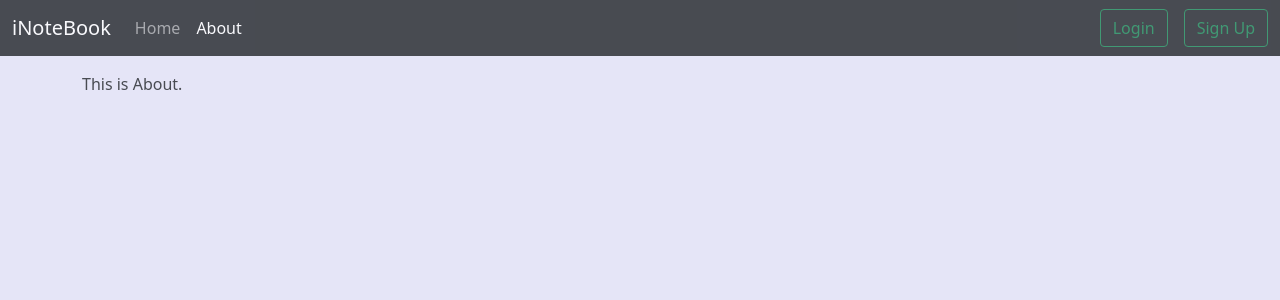
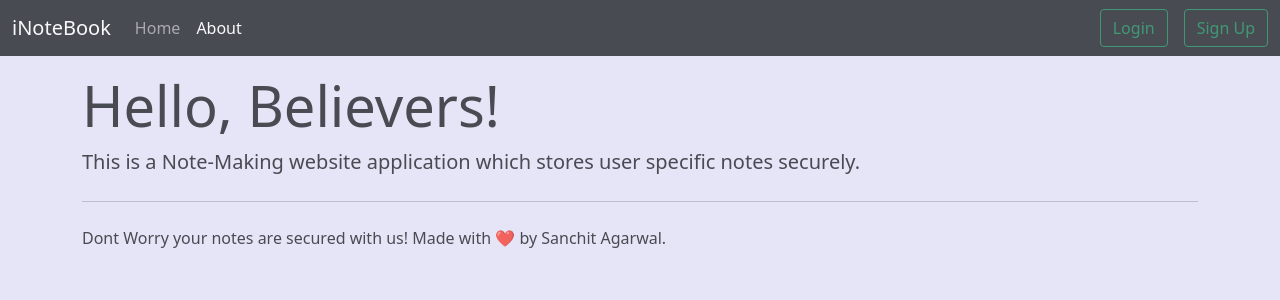
Before and after one commit to Sanchitagarwal7/inotebook, a React (Create React App) app: page /about in a window 1280 px wide. Shown: the top 300 px of the page. Built offline with nearby package versions, Linux system fonts and the light colour scheme.

Commit message:
added jumbotron and login to sign up link

```diff
--- a/src/components/About.js
+++ b/src/components/About.js
@@ -1,12 +1,21 @@
-import React from 'react';
+import React from "react";
 
-function About(){
-
-    return(
+function About() {
+  return (
     <>
-        This is About.
+      <div className="jumbotron">
+        <h1 className="display-4">Hello, Believers!</h1>
+        <p className="lead">
+            This is a Note-Making website application which stores user specific notes securely.
+        </p>
+        <hr className="my-4" />
+        <p>
+            Dont Worry your notes are secured with us!
+            Made with &#10084;&#65039; by Sanchit Agarwal.
+        </p>
+      </div>
     </>
-    );
+  );
 }
 
 export default About;
--- a/src/components/Login.js
+++ b/src/components/Login.js
@@ -1,5 +1,5 @@
 import React, { useState, useContext } from "react";
-import { useNavigate } from "react-router-dom";
+import { NavLink, useNavigate } from "react-router-dom";
 import AlertContext from "../context/alert/AlertContext";
 
 const Login = () => {
@@ -64,6 +64,7 @@ const Login = () => {
           <button type="submit" className="btn btn-primary">
             Login
           </button>
+          <div className="my-3"><NavLink to={"/signup"}>Don't have an account yet? Sign Up then!</NavLink></div>
         </form>
       </div>
     </div>
```
